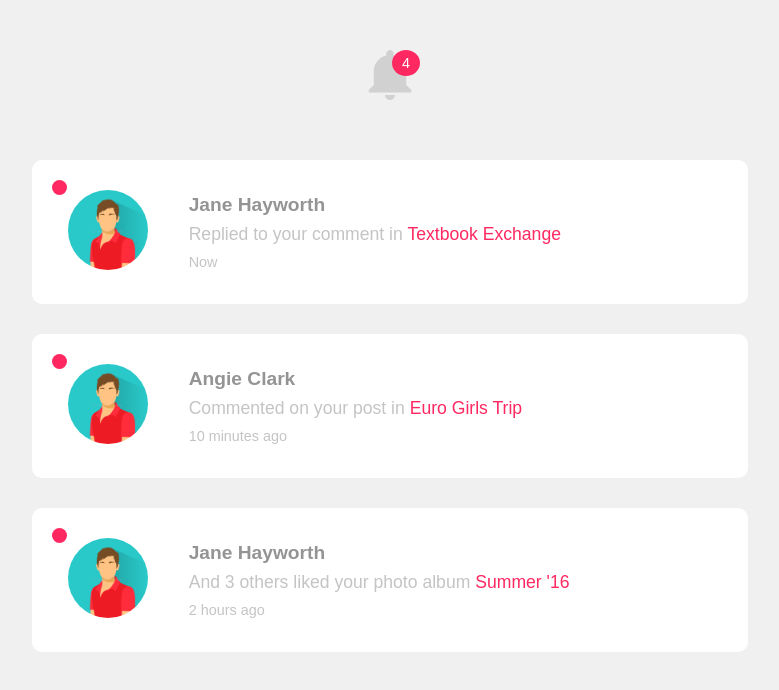
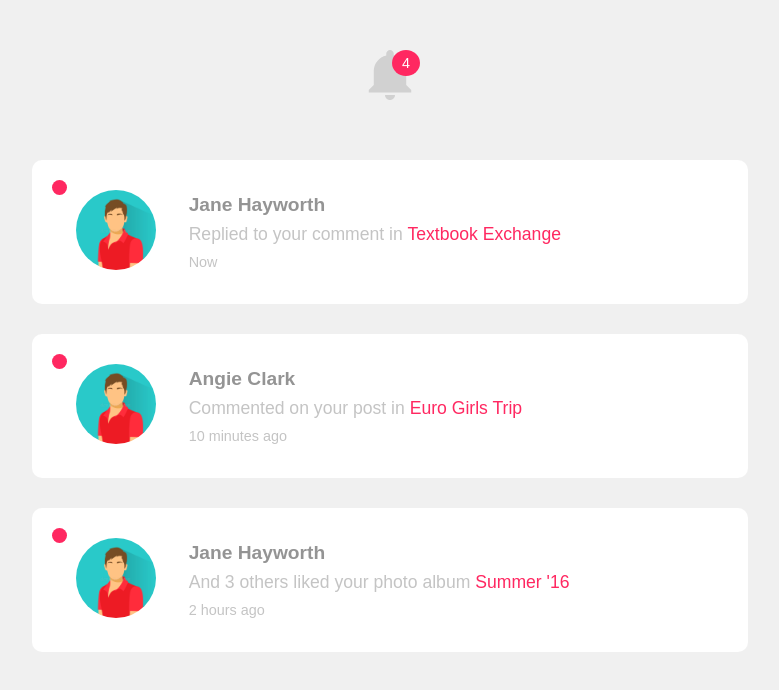
Before and after one commit to Zirkanyo/Foxy-Test, a website: page src/html/index.pug in a window 1280 px wide. Shown: the whole page, without its empty margins (250-1029 px from the left). Drawn offline with nearby package versions, Linux system fonts and the light colour scheme; files that its build step writes are made by us from their sources; files whose address does not match are found by name.

```diff
--- a/src/html/index.pug
+++ b/src/html/index.pug
@@ -13,7 +13,8 @@
          article(class='row art_t')
             div(class='rojo')
             div(class='col-sm-2 cj-t')
-               img(src="img/profile.jpg", alt="Profile")
+               center
+                  img(src="img/profile.jpg", alt="Profile")
             div(class='col-sm-10 row middle-sm')
                h1(class='pad col-sm-12') Jane Hayworth
                p(class='pad col-sm-12') Replied to your comment in
@@ -23,7 +24,8 @@
          article(class='row art_t')
             div(class='rojo')
             div(class='col-sm-2 cj-t')
-               img(src="img/profile.jpg", alt="Profile")
+               center
+                  img(src="img/profile.jpg", alt="Profile")
             div(class='col-sm-10 row middle-sm')
                h1(class='pad col-sm-12') Angie Clark
                p(class='pad col-sm-12') Commented on your post in
@@ -33,7 +35,8 @@
          article(class='row art_t')
             div(class='rojo')
             div(class='col-sm-2 cj-t')
-               img(src="img/profile.jpg", alt="Profile")
+               center
+                  img(src="img/profile.jpg", alt="Profile")
             div(class='col-sm-10 row middle-sm')
                h1(class='pad col-sm-12') Jane Hayworth
                p(class='pad col-sm-12') And 3 others liked your photo album
```
Also changed, not shown: dist/index.html.
